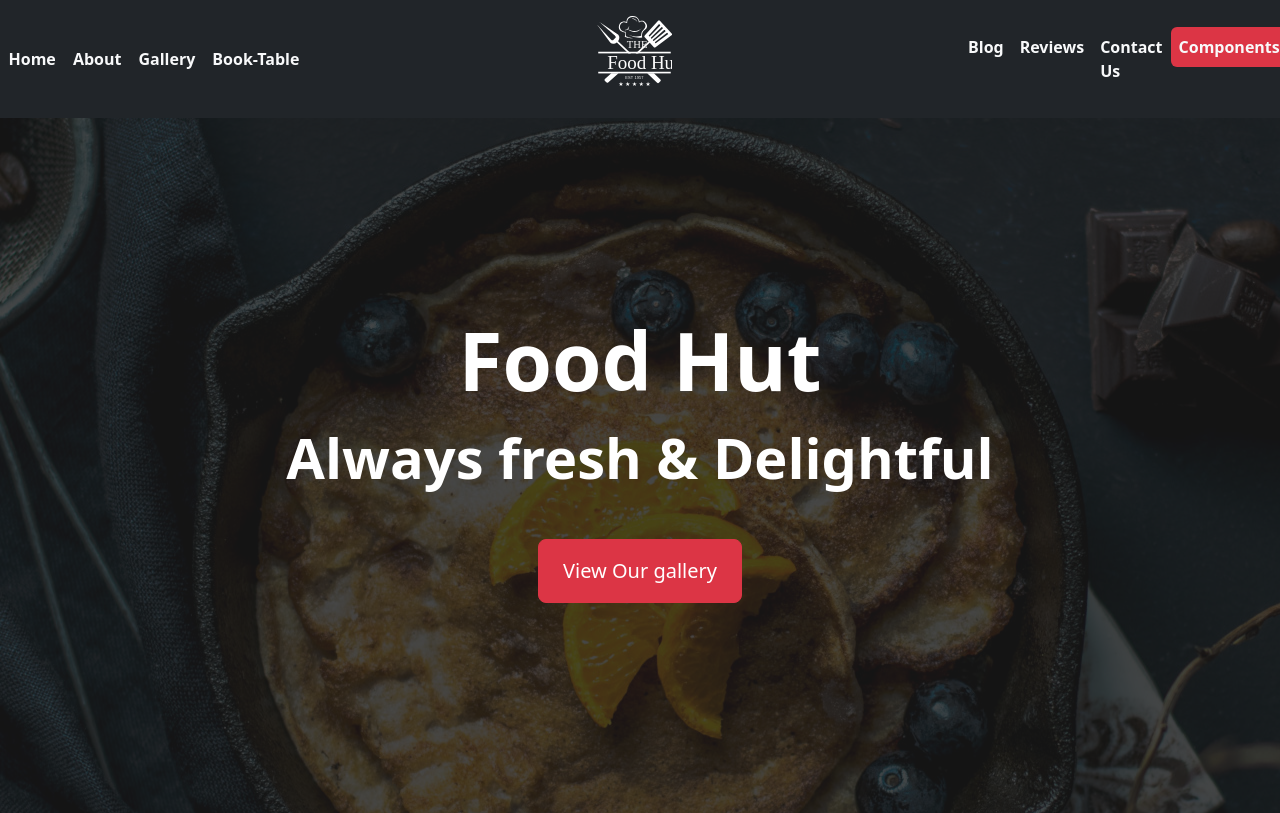
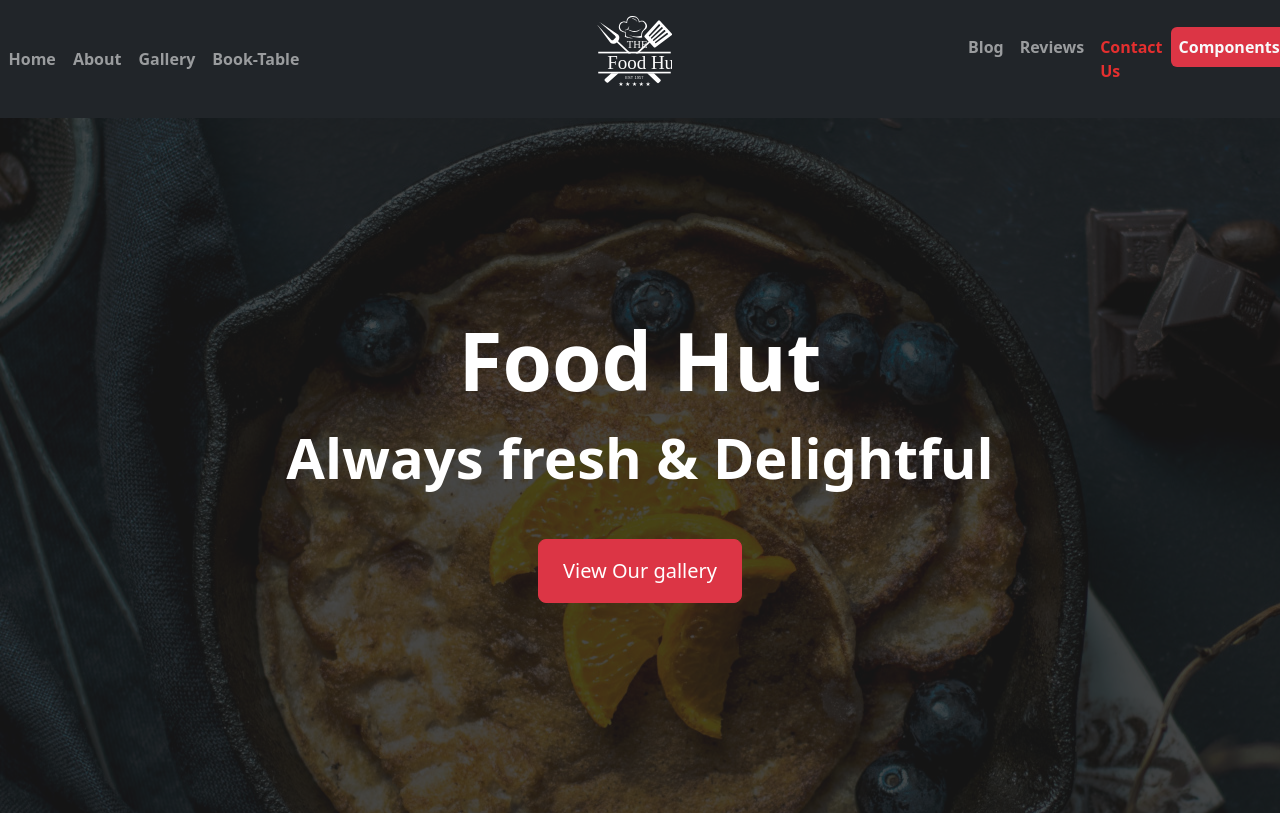
Before and after one commit to Samasya-Ayyappan/FoodHut-Bootstrap, a plain HTML site: page index.html in a window 1280 px wide. Shown: the top 813 px of the page. Drawn offline with nearby package versions, Linux system fonts and the light colour scheme.

Commit message:
Update index.html

```diff
--- a/index.html
+++ b/index.html
@@ -12,6 +12,9 @@
         integrity="sha384-YvpcrYf0tY3lHB60NNkmXc5s9fDVZLESaAA55NDzOxhy9GkcIdslK1eN7N6jIeHz"
         crossorigin="anonymous"></script>
     <style>
+        .navbar-nav .nav-link.active {
+            color: rgb(228, 47, 47);
+        }
 
         #Home_Main {
             background-image: url(./Multi/main.jpg);
@@ -124,14 +127,13 @@
             text-decoration: none;
         }
 
-        .fa-heart{
+        .fa-heart {
             color: #ff0000;
         }
-
     </style>
 </head>
 
-<body data-bs-spy="scroll" data-bs-target=".navbar" class="w-100 bg-dark">
+<body data-bs-spy="scroll" data-bs-target=".navbar" data-bs-offset="50" class="w-100 bg-dark">
 
 
     <div class="fw-bold d-block" id="Home_Main">
@@ -149,16 +151,16 @@
                         <div class="container-fluid row w-100 m-0 p-0" id="scrollImage">
                             <ul class="navbar-nav col-12 col-lg-3 d-flex justify-content-around ">
                                 <li class="nav-item">
-                                    <a class="nav-link text-light" href="#Home">Home</a>
+                                    <a class="nav-link " href="#Home">Home</a>
                                 </li>
                                 <li class="nav-item">
-                                    <a class="nav-link text-light" href="#About">About</a>
+                                    <a class="nav-link " href="#About">About</a>
                                 </li>
                                 <li class="nav-item">
-                                    <a class="nav-link text-light" href="#Gallery">Gallery</a>
+                                    <a class="nav-link " href="#Gallery">Gallery</a>
                                 </li>
                                 <li class="nav-item">
-                                    <a class="nav-link text-light" href="#Book">Book-Table</a>
+                                    <a class="nav-link " href="#Book">Book-Table</a>
                                 </li>
                             </ul>
                             <ul class="navbar-nav col-12 col-lg-6 d-flex justify-content-around text-danger">
@@ -177,13 +179,13 @@
                             </ul>
                             <ul class="navbar-nav col-12 col-lg-3 d-flex justify-content-around ">
                                 <li class="nav-item">
-                                    <a class="nav-link text-light" href="#Blog">Blog</a>
+                                    <a class="nav-link" href="#Blog">Blog</a>
                                 </li>
                                 <li class="nav-item">
-                                    <a class="nav-link text-light" href="#Reviews">Reviews</a>
+                                    <a class="nav-link" href="#Reviews">Reviews</a>
                                 </li>
                                 <li class="nav-item">
-                                    <a class="nav-link text-light" href="#Contact">Contact Us</a>
+                                    <a class="nav-link" href="#Contact">Contact Us</a>
                                 </li>
                                 <li class="nav-item">
                                     <a class="nav-link btn bg-danger text-light" href="">Components</a>
@@ -419,7 +421,7 @@
             <div class="p-0 m-0 h-100 col-lg-12">
                 <iframe
                     src="https://www.google.com/maps/embed?pb=!1m18!1m12!1m3!1d114678.69805424714!2d77.28141053279151!3d11.108739502246513!2m3!1f0!2f0!3f0!3m2!1i1024!2i768!4f13.1!3m3!1m2!1s0x3ba907b0424d75b9%3A0x4750551698a91687!2sTiruppur%2C%20Tamil%20Nadu!5e1!3m2!1sen!2sin!4v1733850574619!5m2!1sen!2sin"
-                    width="100%" height="100%"  allowfullscreen="" loading="lazy"
+                    width="100%" height="100%" allowfullscreen="" loading="lazy"
                     referrerpolicy="no-referrer-when-downgrade" class="m-0 p-0 border border-0"></iframe>
             </div>
         </div>
@@ -466,7 +468,8 @@
         </div>
     </div>
     <div class="p-2 mb-0 text-light text-center">
-        <p>Copyright 2024 made with <i class="fa-regular fa-heart mx-1 mt-4"></i><spanclass="text-danger">By DevCRUD</span></p>
+        <p>Copyright 2024 made with <i class="fa-regular fa-heart mx-1 mt-4"></i><spanclass="text-danger">By
+                DevCRUD</span></p>
     </div>
 
 
```
